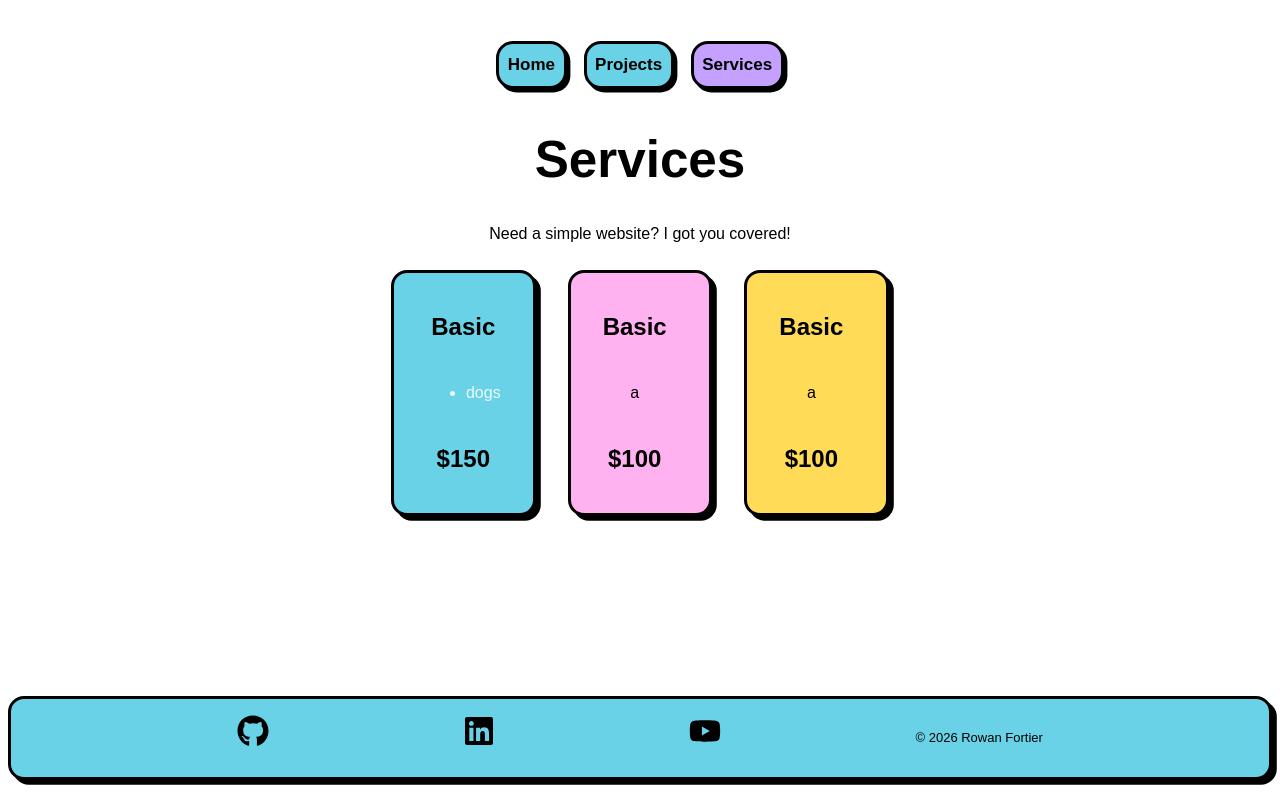
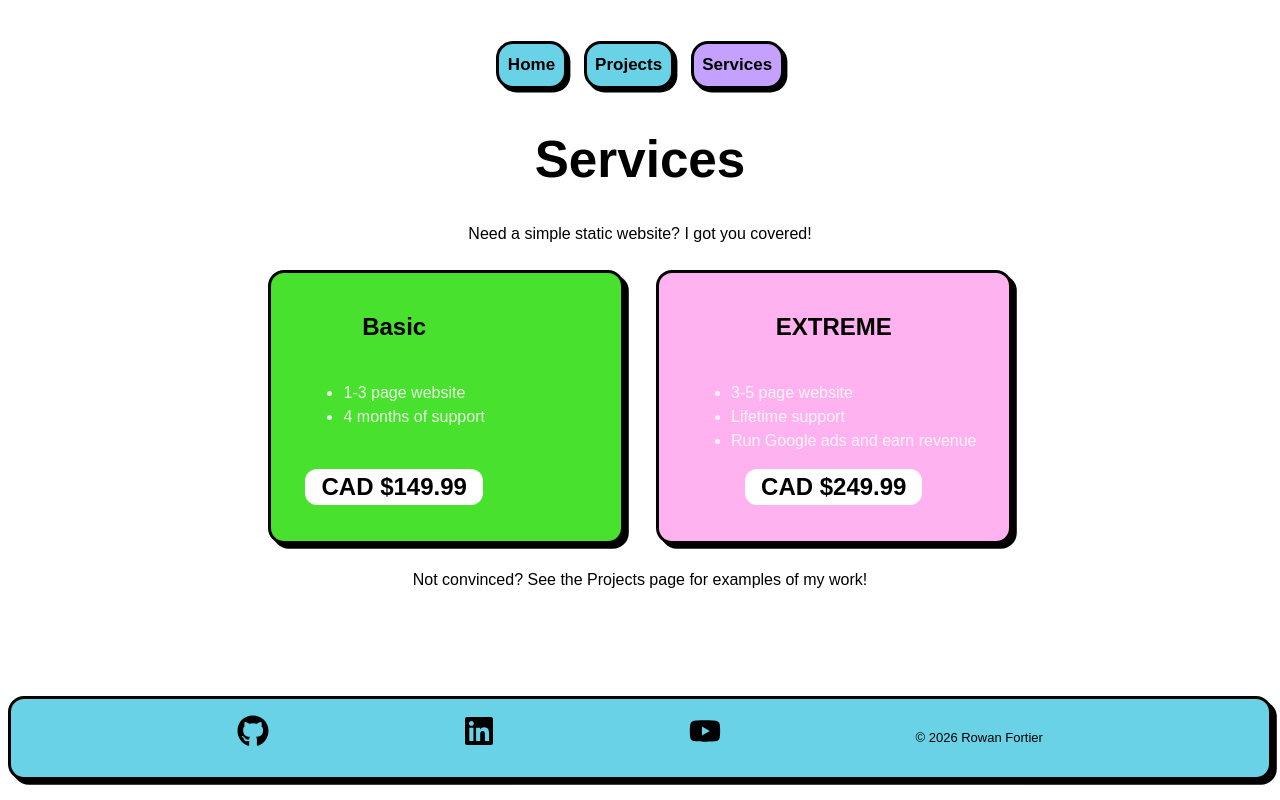
Before and after one commit to blobinaticuber/rowanfortier-website, a React (Vite) app in the folder my-react-app/: page /services in a window 1280 px wide. Built offline with nearby package versions, Linux system fonts and the light colour scheme.

Commit message:
add servicecard component

```diff
--- /dev/null
+++ b/my-react-app/src/components/ServiceCard.css
@@ -0,0 +1,33 @@
+
+.service-card-box {
+    display: flex;
+    flex-wrap: wrap;
+    border-radius: 1em;
+    transition: 0.3s;
+    border: 0.2em solid var(--padborder-color);
+    box-shadow: 0.3em 0.3em var(--padborder-color);
+    padding: 0 1rem 0 1rem;
+    margin: 0.5rem;
+    transition: filter 0.2s;
+}
+
+.service-card-box:hover {
+    filter: drop-shadow(0 0 2em var(--padborder-color));
+}
+
+.service-card-box a:link, a:visited, a:hover, a:active {
+    text-decoration: none;
+    color: inherit;
+    font-weight: inherit;
+}
+
+.service-card-box ul {
+    text-align: left;
+}
+
+.price{
+    margin-top: auto;
+    background-color: var(--bg-color);
+    border-radius: 0.5em;
+    padding: 0 1rem 0 1rem;
+}
--- /dev/null
+++ b/my-react-app/src/components/ServiceCard.jsx
@@ -0,0 +1,12 @@
+import './ServiceCard.css'
+
+export function ServiceCard(props) {
+
+    return (
+        <div className="service-card-box" style={{background: `${props.color}`}}>
+            <div className={"vstack"}>
+                {props.children}
+            </div>
+        </div>
+    )
+}
--- a/my-react-app/src/index.css
+++ b/my-react-app/src/index.css
@@ -5,7 +5,7 @@
 
   color-scheme: light dark;
   color: rgba(255, 255, 255, 0.87);
-  background-color: #000000;
+  background-color: var(--bg-color);
 
   font-synthesis: none;
   text-rendering: optimizeLegibility;
@@ -13,12 +13,14 @@
   -moz-osx-font-smoothing: grayscale;
 
   /* dark mode color vars */
+  --bg-color: #000000;
   --padborder-color: #FFFFFF;
   --yellow: #E3A018;
   --blue: #3300FF;
   --purple: #330088;
   --pink: #FF69B4;
   --gray: #222222;
+  --green: #14a900;
 }
 
 #root {
@@ -69,13 +71,14 @@ button:focus-visible {
 
 @media (prefers-color-scheme: light) {
   :root {
-    background-color: #ffffff;
+    --bg-color: #ffffff;
     --padborder-color: #000000;
     --yellow: #FFDB58;
     --blue: #69D2E7;
     --purple: #C4A1FF;
     --pink: #FFB2EF;
     --gray: #AAAAAA;
+    --green: #48e12d;
   }
   a:hover {
     color: #747bff;
--- a/my-react-app/src/pages/Services.css
+++ b/my-react-app/src/pages/Services.css
@@ -1,7 +1,15 @@
 .grid3 {
     display: grid;
     gap: 1rem;
-    grid-template-columns: 1fr 1fr 1fr;
+    grid-template-columns: 1fr 1fr;
+}
+
+.service{
+    filter: drop-shadow(0 0 2em #ff0000);
+}
+
+.service:hover {
+    filter: drop-shadow(0 0 2em #ffffff);
 }
 
 @media (max-width: 700px) {
--- a/my-react-app/src/pages/Services.jsx
+++ b/my-react-app/src/pages/Services.jsx
@@ -1,40 +1,39 @@
-import { Card } from "../components/Card"
+// import { Card } from "../components/Card"
+import { ServiceCard } from "../components/ServiceCard";
 import { Footer } from "../components/Footer"
 
-import './Services.css'
+import './Services.css';
 
 export function Services() {
     return (
         <>
         <h1>Services</h1>
-        <p>Need a simple website? I got you covered!</p>
+        <p>Need a simple static website? I got you covered!</p>
+
         <div className="grid3">
-            <Card color={"var(--blue)"}>
-                <div class="vstack">
-                    <h2>Basic</h2>
-                    <ul>
-                        <li>dogs</li>
-                    </ul>
-                    <h2>$150</h2>
-                </div>
-            </Card>
 
-            <Card color={"var(--pink)"}>
-                <div class="vstack">
-                    <h2>Basic</h2>
-                    <p>a</p>
-                    <h2>$100</h2>
-                </div>
-            </Card>
+            <ServiceCard color={"var(--green)"}>
+                <h2>Basic</h2>
+                <ul>
+                    <li>1-3 page website</li>
+                    <li>4 months of support</li>
+                </ul>
+                <h2 className="price">CAD $149.99</h2>
+            </ServiceCard>
 
-            <Card color={"var(--yellow)"}>
-                <div class="vstack">
-                    <h2>Basic</h2>
-                    <p>a</p>
-                    <h2>$100</h2>
-                </div>
-            </Card>
+            <ServiceCard color={"var(--pink)"}>
+                <h2>EXTREME</h2>
+                <ul>
+                    <li>3-5 page website</li>
+                    <li>Lifetime support</li>
+                    <li>Run Google ads and earn revenue</li>
+                </ul>
+                <h2 className="price">CAD $249.99</h2>
+            </ServiceCard>
+
         </div>
+
+        <p>Not convinced? See the Projects page for examples of my work!</p>
 
         <Footer/>
         </>
```
